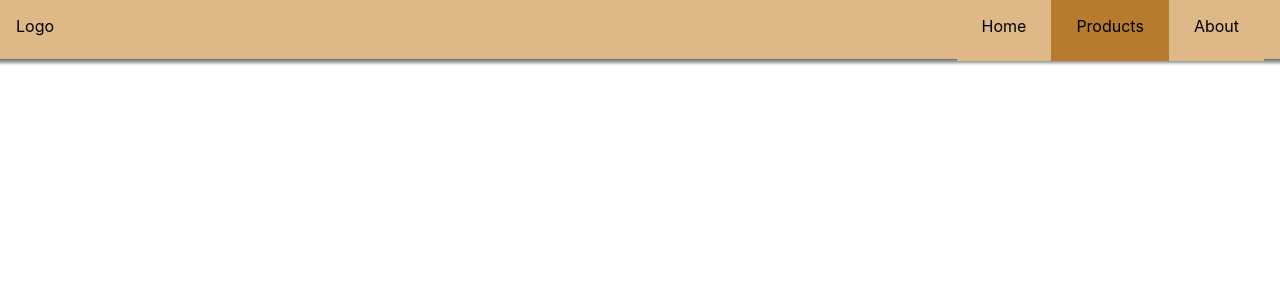
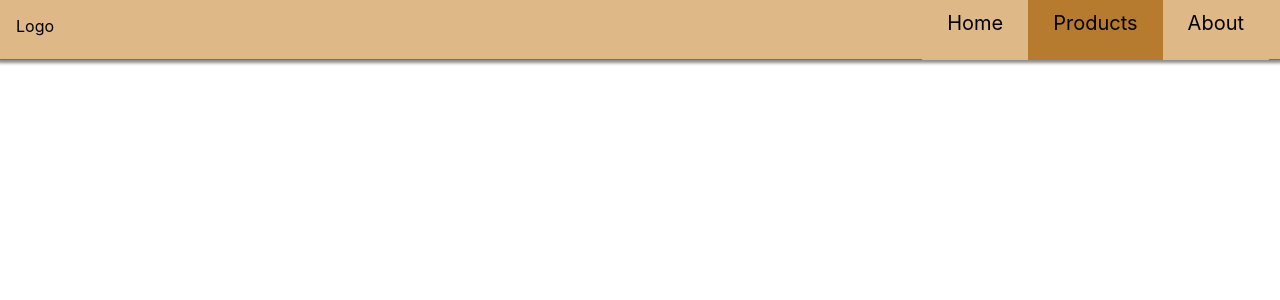
Before and after one commit to EdwinZM/wailani, a React (Create React App) app in the folder wailani-app/: page /products in a window 1280 px wide. Shown: the top 300 px of the page. Built offline with nearby package versions, Linux system fonts and the light colour scheme.

Commit message:
commiting

```diff
--- a/wailani-app/src/Components/Navigation/NavigationItems/NavigationItem/NavigationItem.module.css
+++ b/wailani-app/src/Components/Navigation/NavigationItems/NavigationItem/NavigationItem.module.css
@@ -7,9 +7,9 @@
     padding: 25px;
     margin-top: 0 !important;
     top: 0 !important;
+    font-size: 20px;
+}
 
-
-}
 
 .NavLink:hover {
     cursor: pointer;
--- a/wailani-app/src/Components/Navigation/NavigationItems/NavigationItems.module.css
+++ b/wailani-app/src/Components/Navigation/NavigationItems/NavigationItems.module.css
@@ -1,15 +1,15 @@
 .NavigationItems {
     margin: 0px ;
-    padding: 16px;
+    padding: 11px;
     list-style: none;
     display: flex;
-    flex-flow: column;
+    flex-flow: column !important;
     height: 100%;
     box-sizing: border-box;
 }
 
 @media (min-width: 500px) {
     .NavigationItems {
-        flex-flow: row;
+        flex-flow: row !important;
     }
 }
--- a/wailani-app/src/Components/Toolbar/Toolbar.module.css
+++ b/wailani-app/src/Components/Toolbar/Toolbar.module.css
@@ -18,8 +18,3 @@
     top: 16px;
     left: 16px !important;
 }
-
-.Links {
-    position: relative;
-    top: 0 !important;
-}
```
Also changed, not shown: 1 other file (tests, documents, lock files or other folders).
